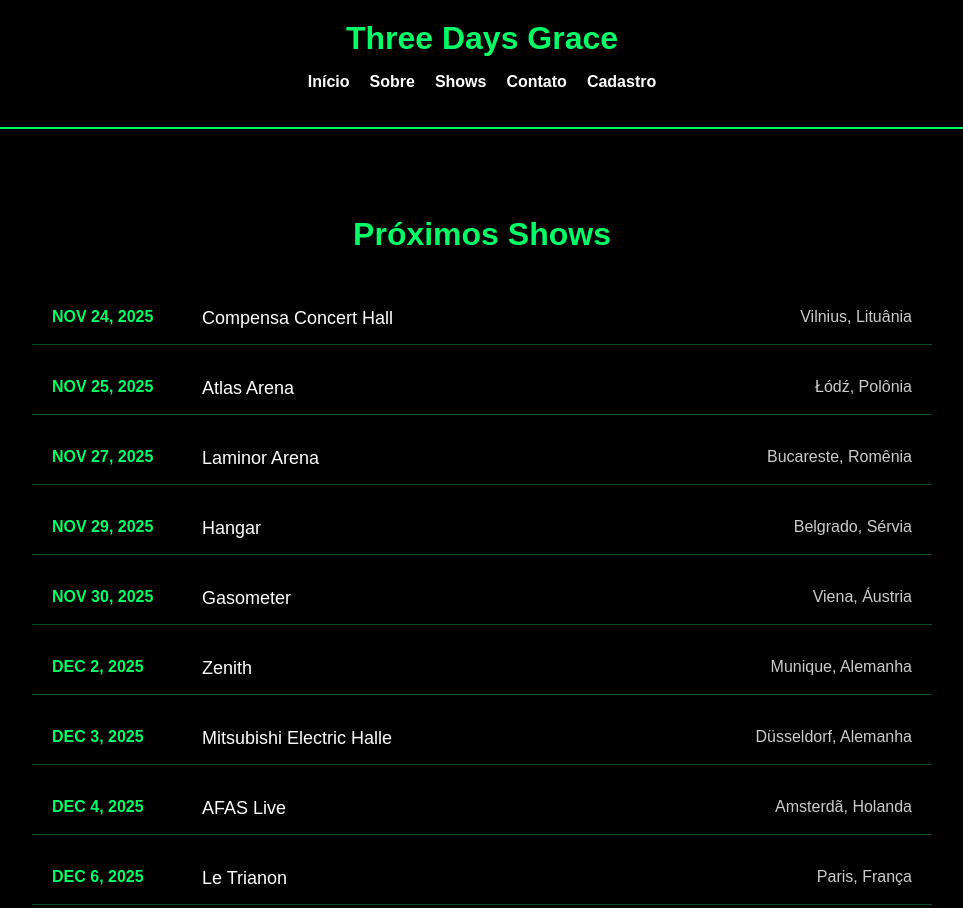
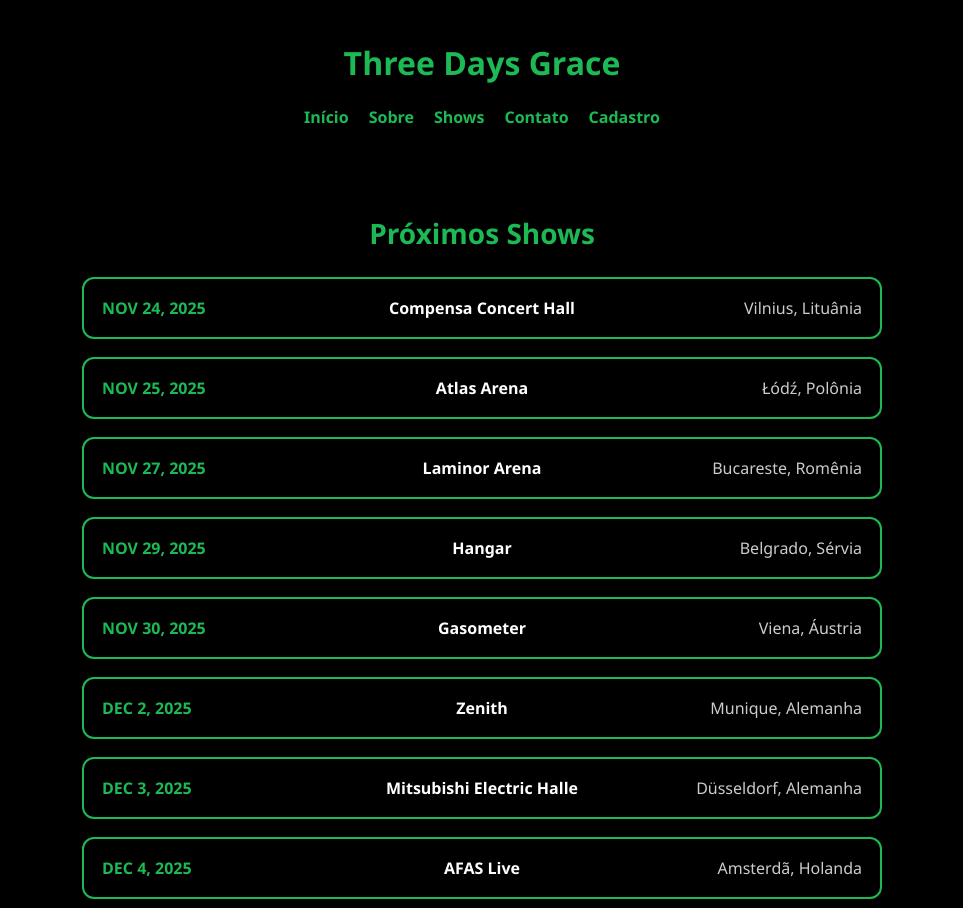
Before and after one commit to lacerda-program/prova_html, a plain HTML site: page shows.html in a window 1280 px wide. Shown: the top 908 px of the page, without its empty margins (158-1121 px from the left). Drawn offline with Linux system fonts and the light colour scheme.

Commit message:
mudando o layout de shows.css

```diff
--- a/shows.css
+++ b/shows.css
@@ -1,95 +1,69 @@
-body {
-    background: #000;
-    color: #fff;
-    font-family: Arial, Helvetica, sans-serif;
-    margin: 0;
-    padding: 0;
-}
-
-/* Cabeçalho */
-header {
-    background: #000;
-    padding: 20px;
+/* Container geral */
+.tour-section {
+    max-width: 800px;
+    margin: 30px auto;
     text-align: center;
-    border-bottom: 2px solid #00ff66;
-}
-
-header h1 {
-    color: #00ff66;
-    margin: 0 0 10px;
-}
-
-nav ul {
-    list-style: none;
-    display: flex;
-    justify-content: center;
-    gap: 20px;
-    padding: 0;
-}
-
-nav a {
-    color: white;
-    text-decoration: none;
-    font-weight: bold;
-}
-
-nav a:hover {
-    color: #00ff66;
-}
-
-/* Seção */
-.tour-section {
-    max-width: 900px;
-    margin: 40px auto;
-    padding: 20px;
 }
 
 .tour-section h2 {
-    text-align: center;
-    color: #00ff66;
-    margin-bottom: 40px;
-    font-size: 32px;
+    color: #1DB954;
+    font-size: 28px;
+    margin-bottom: 25px;
 }
 
-/* Lista de shows */
+/* Lista dos shows */
 .tour-list {
     display: flex;
     flex-direction: column;
     gap: 18px;
 }
 
-/* Cada linha */
+/* Cada show */
 .tour-item {
-    display: grid;
-    grid-template-columns: 150px 1fr 1fr;
-    padding: 15px 20px;
-    border-bottom: 1px solid rgba(0,255,102,0.3);
-    background: rgba(0, 0, 0, 0.6);
-    transition: 0.3s ease;
+    background: #000;
+    border: 2px solid #1DB954;
+    padding: 18px;
+    border-radius: 12px;
+    display: flex;
+    justify-content: space-between;
+    align-items: center;
+    transition: transform 0.2s ease;
 }
 
 .tour-item:hover {
-    background: rgba(0,255,102,0.1);
+    transform: scale(1.02);
+    border-color: #17a34a;
 }
 
-/* Textos */
 .date {
-    color: #00ff66;
+    color: #1DB954;
     font-weight: bold;
+    width: 30%;
+    text-align: left;
 }
 
 .venue {
-    font-size: 18px;
+    color: #fff;
+    font-weight: bold;
+    width: 40%;
 }
 
 .city {
+    color: #ccc;
+    width: 30%;
     text-align: right;
-    opacity: 0.8;
 }
 
-footer {
-    text-align: center;
-    padding: 20px;
-    border-top: 2px solid #00ff66;
-    margin-top: 40px;
+/* Responsivo */
+@media (max-width: 600px) {
+    .tour-item {
+        flex-direction: column;
+        text-align: center;
+        gap: 8px;
+    }
+
+    .date, .venue, .city {
+        width: 100%;
+        text-align: center;
+    }
 }
--- a/shows.html
+++ b/shows.html
@@ -4,6 +4,7 @@
     <meta charset="UTF-8">
     <title>Shows</title>
     <link rel="stylesheet" href="shows.css">
+    <link rel="stylesheet" href="style.css">
     <meta name="viewport" content="width=device-width, initial-scale=1.0">
 </head>
 
```
